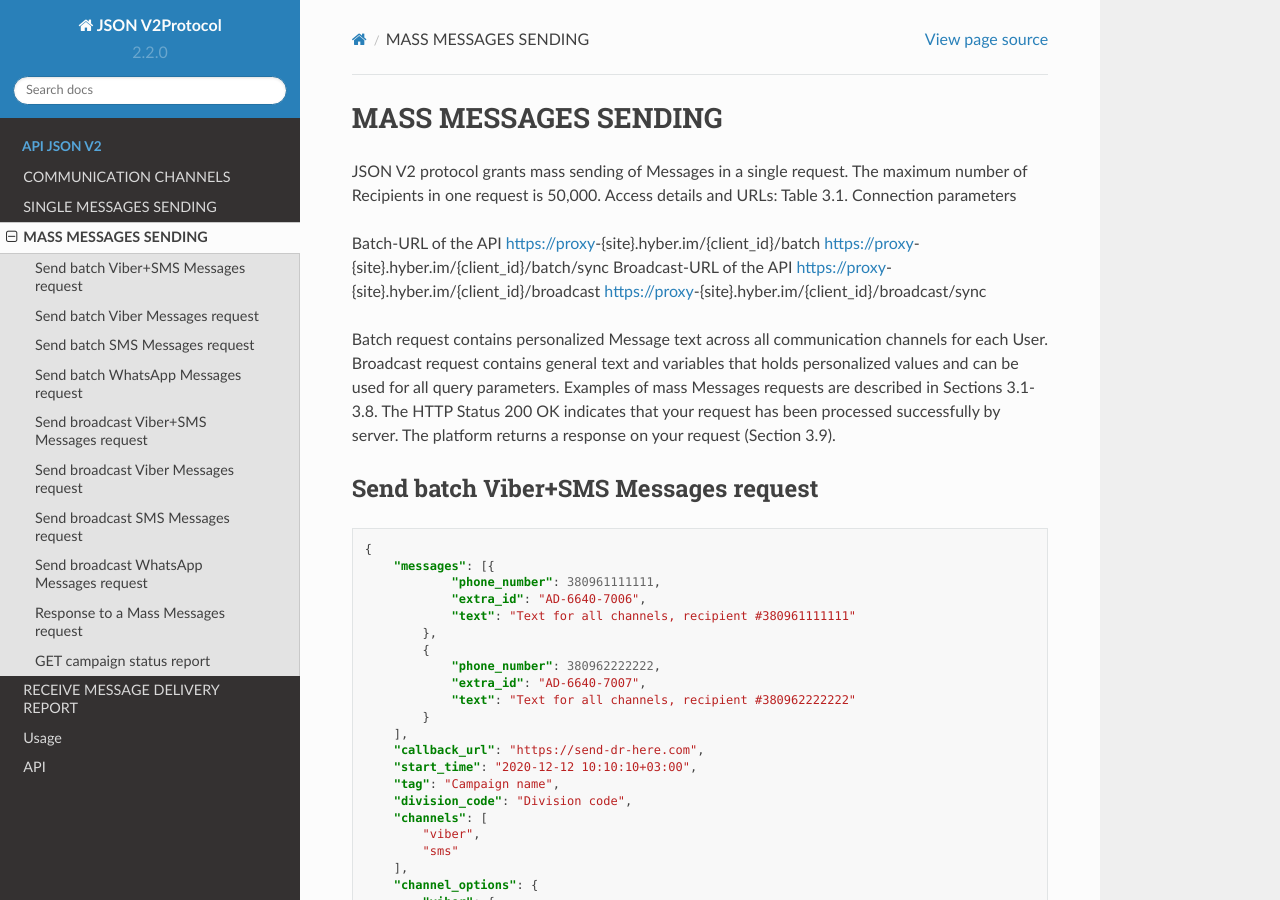
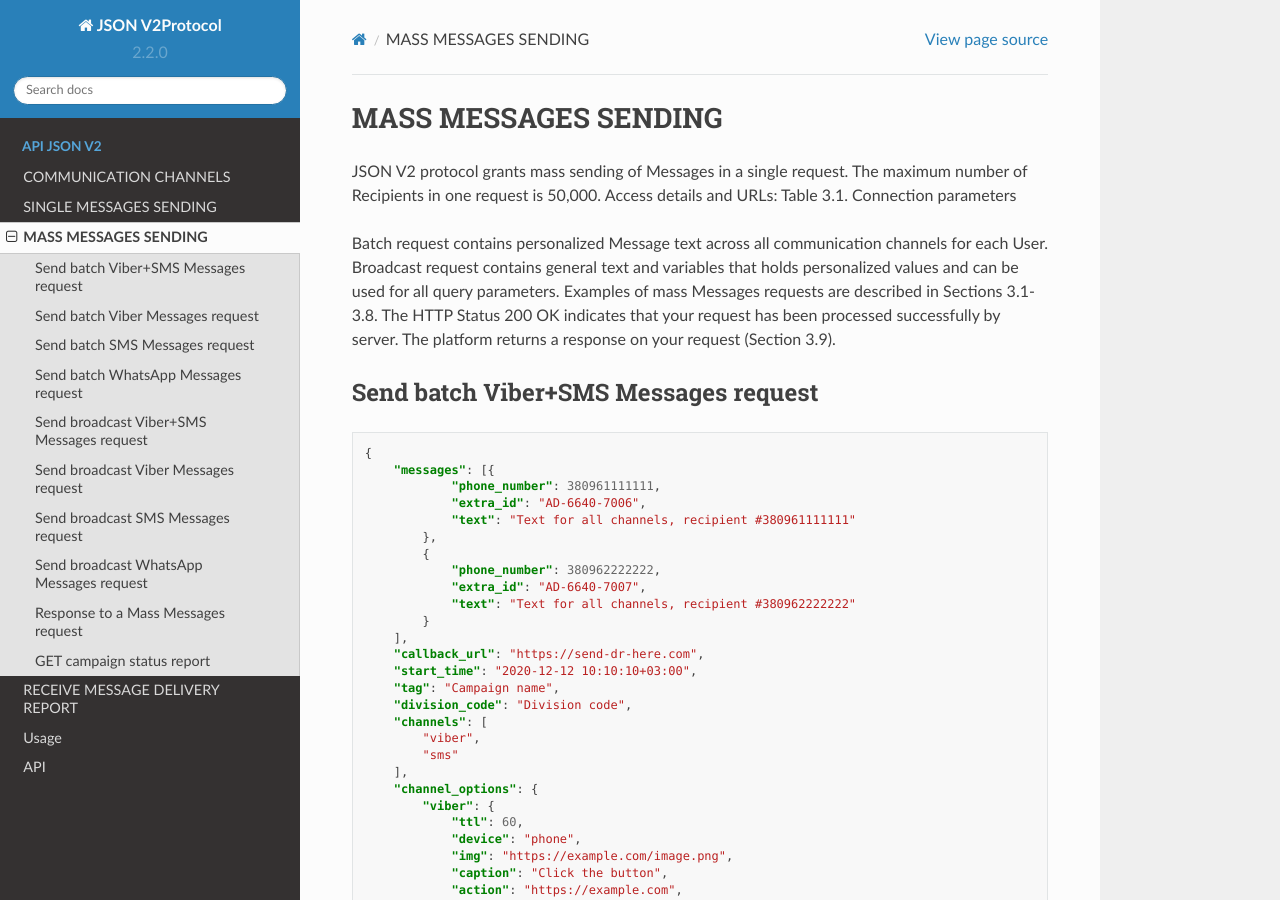
Before and after one commit to bestblast/GMS_Hyber_API, a Sphinx documentation site: the page built from docs/source/chapter3.rst, in a window 1280 px wide and 900 px high. Built offline with Sphinx 7.4.7 and the Read the Docs theme 2.0.0, drawn with Linux system fonts in a browser that asks for light colours.

Commit message:
Update chapter3.rst

```diff
--- a/docs/source/chapter3.rst
+++ b/docs/source/chapter3.rst
@@ -4,14 +4,6 @@ MASS MESSAGES SENDING
 JSON V2 protocol grants mass sending of Messages in a single request. The maximum number of Recipients in one request is 50,000.
 Access details and URLs:
 Table 3.1. Connection parameters
-
-Batch-URL of the API
-https://proxy-{site}.hyber.im/{client_id}/batch
-https://proxy-{site}.hyber.im/{client_id}/batch/sync
-Broadcast-URL of the API
-https://proxy-{site}.hyber.im/{client_id}/broadcast
-https://proxy-{site}.hyber.im/{client_id}/broadcast/sync
-
 
 +---------------------+--------------------------------------------+
 | Parameters          | Value                                      |
```
